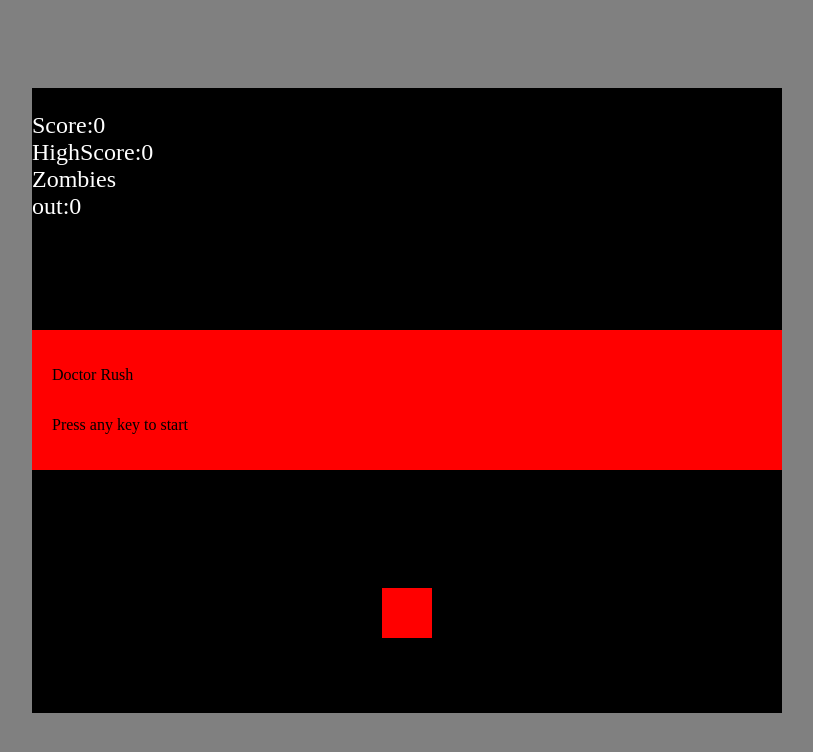
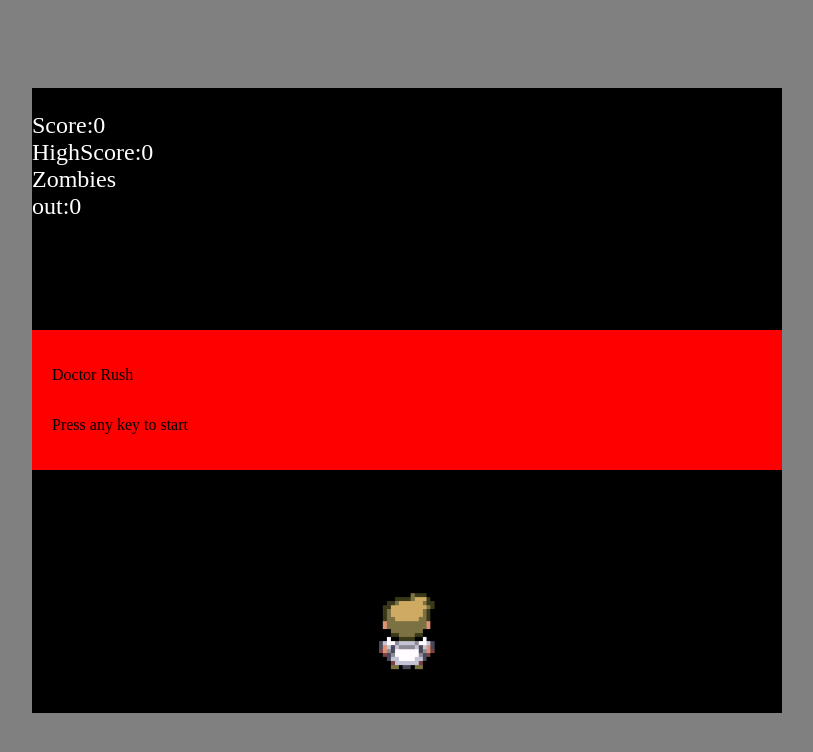
Before and after one commit to eli-sr/DoctorRush, a plain HTML site: page checkpoint/doctor_rush.html in a window 1280 px wide. Shown: the whole page, without its empty margins (233-1046 px from the left). Drawn offline with Linux system fonts and the light colour scheme.

Commit message:
Checkpoint -> Añadido sprite del doctor

```diff
--- a/checkpoint/doctor_rush.css
+++ b/checkpoint/doctor_rush.css
@@ -58,12 +58,16 @@ html,body {
 }
 
 #doctor {
-    width: 50px;
-    aspect-ratio: 1/1;
-    background-color: red;
+    width: 60px;
+    aspect-ratio: 14/20;
     position: absolute;
     top: 500px;
-    left: 350px;
+    left: calc(750px / 2 - 60px / 2);
+    background-image: url("assets/oak_1.png");
+    background-position: 0 0;
+    background-position: center center;
+    background-repeat: no-repeat;
+    background-size: contain;
 }
 
 .zombie {
--- a/checkpoint/doctor_rush.js
+++ b/checkpoint/doctor_rush.js
@@ -65,12 +65,12 @@ function calculateStepDoctor(side) {
   let x = parseInt(doctor.style.left)
   if (side === 'left') {
     if (x === 0) return 0
-    if (x - stepDoctor < 0) return -(x - stepDoctor)
+    if (x - stepDoctor < 0) return x
     return stepDoctor
   } else {
     x += widthDoctor
     if (x === widthGame) return 0
-    if (x + stepDoctor > widthGame) return -(widthGame - x - stepDoctor)
+    if (x + stepDoctor > widthGame) return widthGame - x
     return stepDoctor
   }
 }
```
Also changed, not shown: checkpoint/assets/back/oak_1.png (added), checkpoint/assets/back/oak_2.png (added), checkpoint/assets/back/oak_3.png (added), checkpoint/assets/oak_1.png (added), checkpoint/assets/oak_2.png (added), checkpoint/assets/oak_3.png (added).
